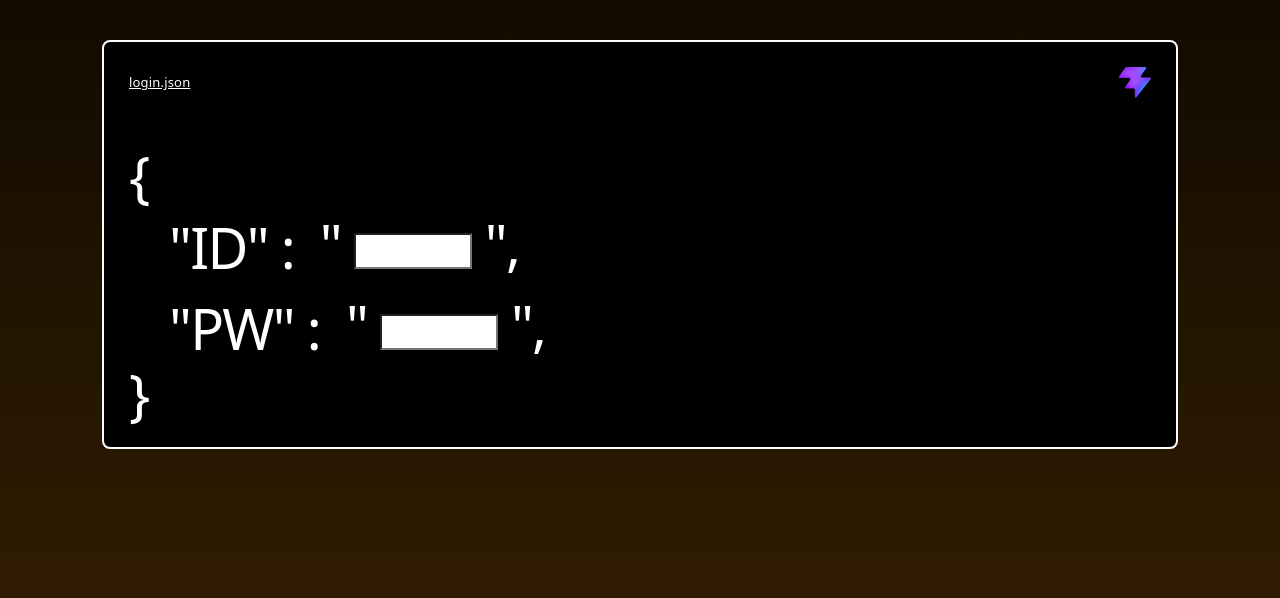
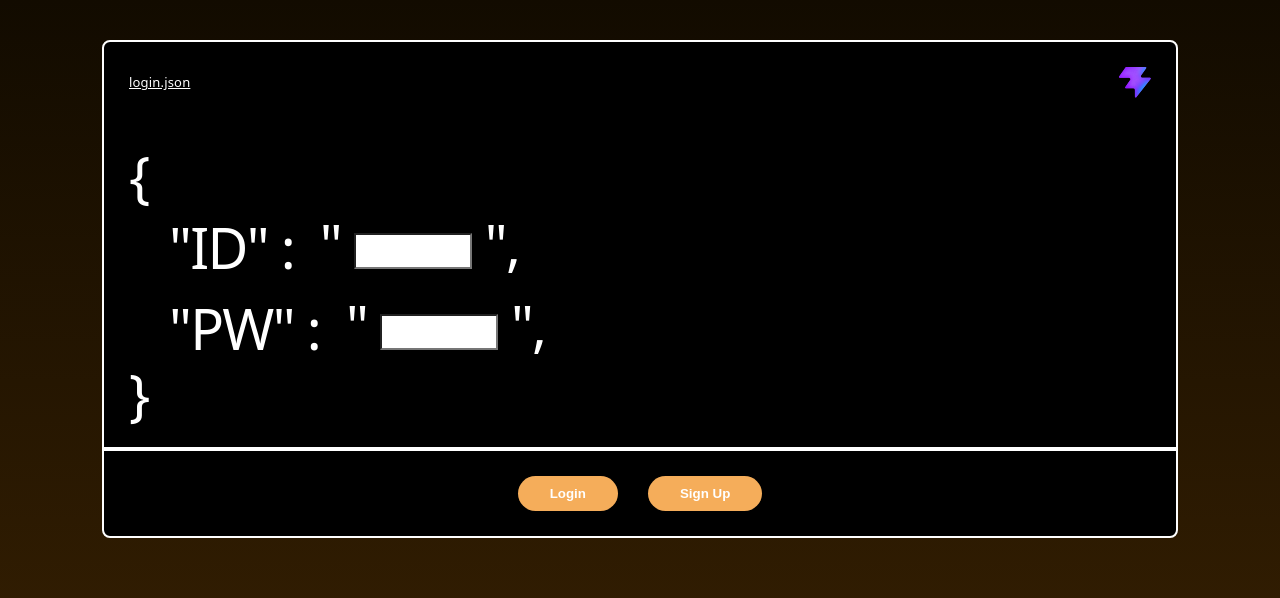
Before and after one commit to Tofudog/Yeetcode-Extension, a React (Vite) app: page / in a window 1280 px wide. Shown: the top 598 px of the page. Built offline with nearby package versions, Linux system fonts and the light colour scheme.

Commit message:
Add custom button component

```diff
--- a/src/App.css
+++ b/src/App.css
@@ -30,3 +30,16 @@
   width: 32px;
   height: auto;
 }
+
+.form-divider {
+  border: none;
+  border-top: 4px solid white;
+  margin: 0;
+}
+
+.button-navbottom {
+  display: flex;
+  justify-content: center;
+  gap: 30px;
+  padding: 25px;
+}
--- a/src/App.tsx
+++ b/src/App.tsx
@@ -1,5 +1,6 @@
 import "./App.css";
 import JsonForm from "./components/JsonForm";
+import CustomButton from "./components/CustomButton";
 
 function App() {
   return (
@@ -14,7 +15,11 @@ function App() {
         <div className="json-form">
           <JsonForm></JsonForm>
         </div>
-        <div className="button-navbottom"></div>
+        <hr className="form-divider" />
+        <div className="button-navbottom">
+          <CustomButton label="Login" />
+          <CustomButton label="Sign Up" />
+        </div>
       </div>
     </>
   );
--- /dev/null
+++ b/src/components/CustomButton.tsx
@@ -0,0 +1,18 @@
+import "./components.css";
+
+type CustomButtonProps = {
+  label: string;
+};
+
+function CustomButton({ label }: CustomButtonProps) {
+  const tempFunction = () => {
+    alert("The button was clicked!");
+  };
+  return (
+    <button className="custom-button" onClick={tempFunction}>
+      {label}
+    </button>
+  );
+}
+
+export default CustomButton;
--- a/src/components/components.css
+++ b/src/components/components.css
@@ -28,3 +28,13 @@
   padding-top: 15px;
   padding-bottom: 10px;
 }
+
+.custom-button {
+  background-color: #f5ad5a;
+  color: white;
+  font-weight: bold;
+  border: none;
+  padding: 10px 32px;
+  cursor: pointer;
+  border-radius: 20px;
+}
```
